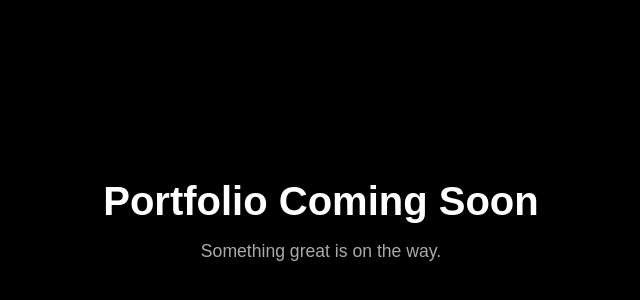
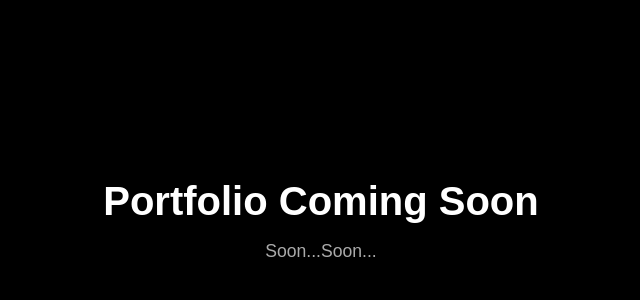
Before and after one commit to sosilkae/new_portfolio, a website: page index.html in a window 1280 px wide. Shown: the part 184-484 px from the top of the page, without its empty margins (319-959 px from the left). Drawn offline with Linux system fonts and the light colour scheme.

Commit message:
Update index.html

```diff
--- a/index.html
+++ b/index.html
@@ -23,7 +23,7 @@
 <body>
   <div>
     <h1>Portfolio Coming Soon</h1>
-    <p>Something great is on the way.</p>
+    <p>Soon...Soon...</p>
   </div>
 </body>
 </html>
```
